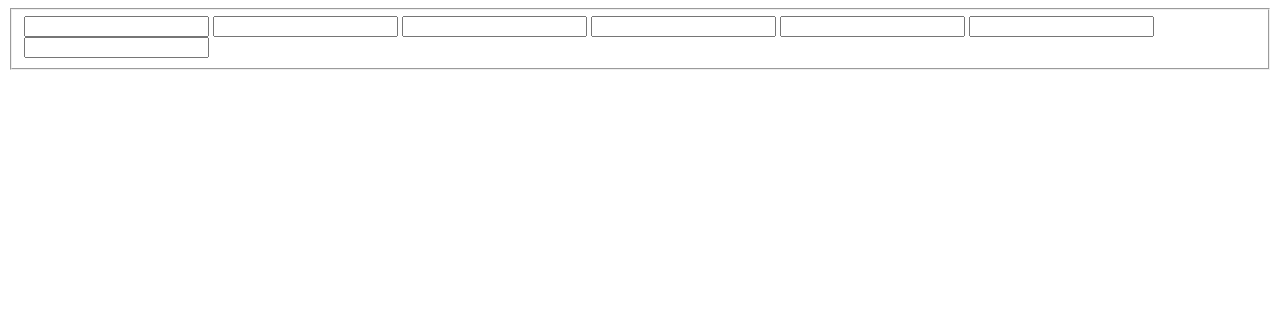
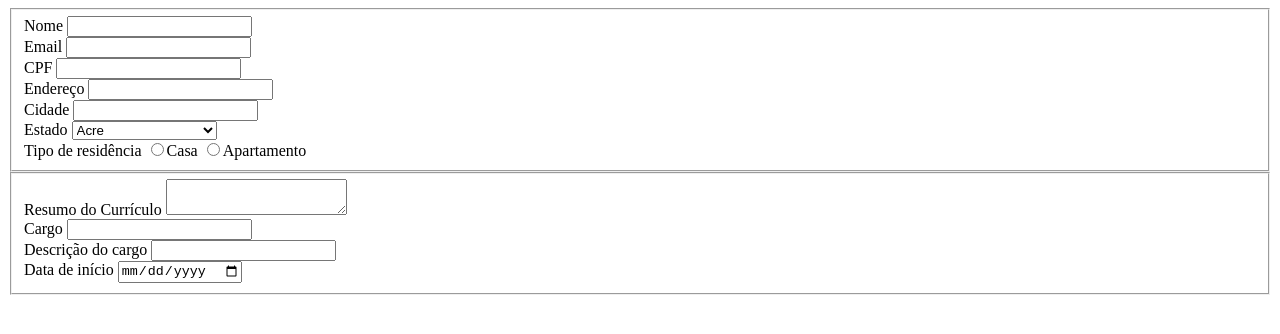
Before and after one commit to Arvo-palma/trybe-exercises, a plain HTML site: page exercises/html-e-css-forms-flexbox-e-responsivo_1/form.html in a window 1280 px wide. Drawn offline with Linux system fonts and the light colour scheme.

Commit message:
Adiciona alteraçoes dos itens 1 e 2 do exercicio do dia

```diff
--- a/exercises/html-e-css-forms-flexbox-e-responsivo_1/form.html
+++ b/exercises/html-e-css-forms-flexbox-e-responsivo_1/form.html
@@ -10,26 +10,55 @@
     <header>
     </header>
     <fieldset name="personal-data">
-        <label for="">
-            <input name="name" id="">
+        <label for="name">Nome
+            <input name="name" id="name" type="text" maxlength="40" required>
         </label>
-        <label for="">
-            <input name="" id="">
+        <br>
+        <label for="e-mail">Email
+            <input name="e-mail" id="e-mail" type="email" maxlength="50" required>
         </label>
-        <label for="">
-            <input name="" id="">
+        <br>
+        <label for="CPF">CPF
+            <input name="CPF" id="CPF" type="text" maxlength="11" required>
         </label>
-        <label for="">
-            <input name="" id="">
+        <br>
+        <label for="adress">Endereço
+            <input name="adress" id="adress" type="text" maxlength="200" required>
         </label>
-        <label for="">
-            <input name="" id="">
+        <br>
+        <label for="city">Cidade
+            <input name="city" id="city" type="text" maxlength="28" required>
         </label>
-        <label for="">
-            <input name="" id="">
-        </label>        <label for="">
-            <input name="" id="">
+        <br>
+        <label for="state">Estado
+            <select name="state" id="state" required>
+            </select>
         </label>
+        <br>
+        <label for="residence-type">Tipo de residência
+            <input name="residence-type" id="residence-type" type="radio" required>Casa
+            <input name="residence-type" id="residence-type" type="radio" required>Apartamento
+        </label>
+        <br>
+    </fieldset>
+    <fieldset>
+        <label for="resume">Resumo do Currículo
+            <textarea name="curriculum" id="resume" type="text" maxlength="1000" required>
+            </textarea>
+        </label>
+        <br>
+        <label for="role">Cargo
+            <input name="responsibility" id="role" type="text" maxlength="40" required>
+        </label>
+        <br>
+        <label for="role-description">Descrição do cargo
+            <input name="role-description" id="role-description" type="text" maxlength="500" required>
+        </label>
+        <br>
+        <label for="start-date">Data de início
+            <input name="start-date" id="start-date" type="date" required>
+        </label>
+        <br>
     </fieldset>
     <script src="script.js"></script>
   </body>
--- a/exercises/html-e-css-forms-flexbox-e-responsivo_1/script.js
+++ b/exercises/html-e-css-forms-flexbox-e-responsivo_1/script.js
@@ -0,0 +1,10 @@
+function addState() {
+  const brazilStates = ['Acre', 'Alagoas', 'Amapá', 'Amazonas', 'Bahia', 'Ceará', 'Distrito Federal', 'Espírito Santo', 'Goiás', 'Maranhão', 'Mato Grosso', 'Mato Grosso do Sul', 'Minas Gerais', 'Pará', 'Paraíba', 'Paraná', 'Pernambuco', 'Piauí', 'Rio de Janeiro', 'Rio Grande do Norte', 'Rio Grande do Sul', 'Rondônia', 'Roraima', 'Santa Catarina', 'São Paulo', 'Sergipe', 'Tocantins'];
+  for(let index = 0; index < brazilStates.length; index += 1) {
+    let option = document.createElement('option');
+    option.innerText = brazilStates[index];
+    document.querySelector('#state').appendChild(option);
+  }
+}
+
+addState();
```
